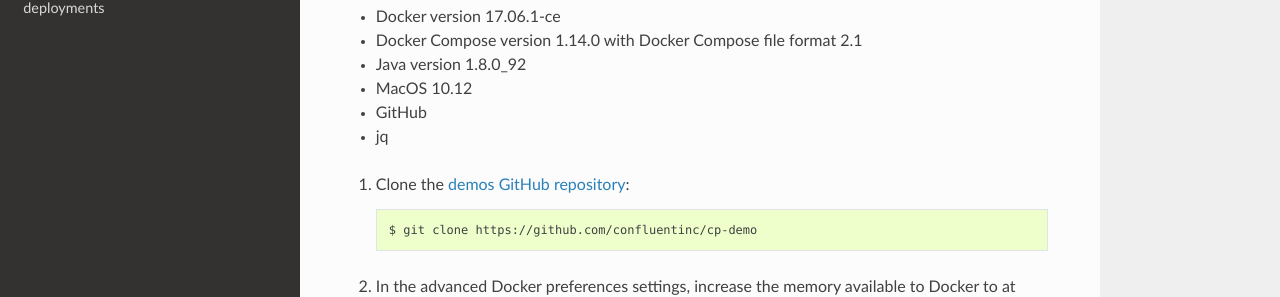
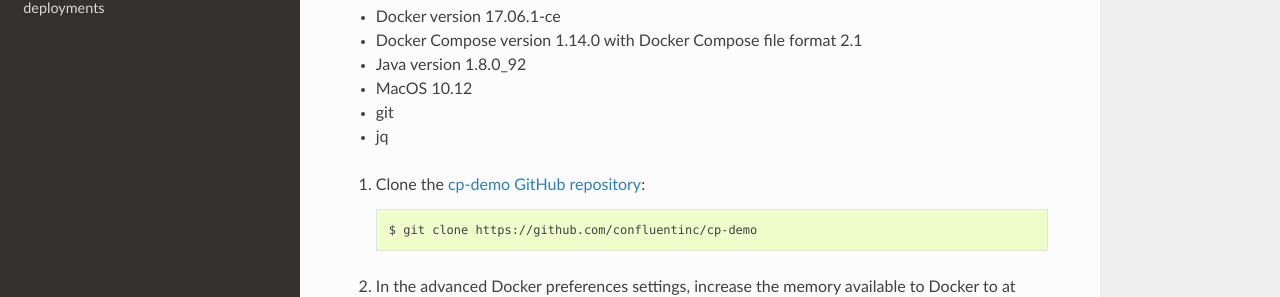
Before and after one commit to confluentinc/cp-demo, a Sphinx documentation site: the page built from docs/index.rst, in a window 1280 px wide and 900 px high, scrolled down 2045 px. Shown: the part 155-452 px from the top of the window. Built offline with Sphinx 7.4.7 and the Read the Docs theme 2.0.0, drawn with Linux system fonts in a browser that asks for light colours.

Commit message:
Minor tweak

```diff
--- a/docs/index.rst
+++ b/docs/index.rst
@@ -61,10 +61,10 @@ Follow along with the `Demo 1: Install + Run <https://www.youtube.com/watch?v=a4
 -  Docker Compose version 1.14.0 with Docker Compose file format 2.1
 -  Java version 1.8.0_92
 -  MacOS 10.12
--  GitHub
+-  git
 -  jq
 
-1. Clone the `demos GitHub repository <https://github.com/confluentinc/cp-demo>`__:
+1. Clone the `cp-demo GitHub repository <https://github.com/confluentinc/cp-demo>`__:
 
    .. sourcecode:: bash
 
```
